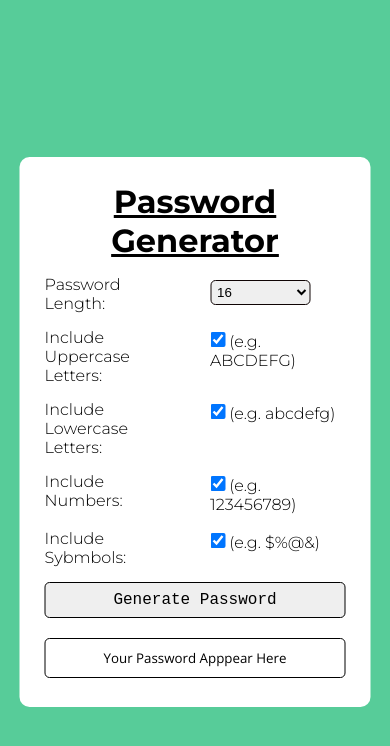
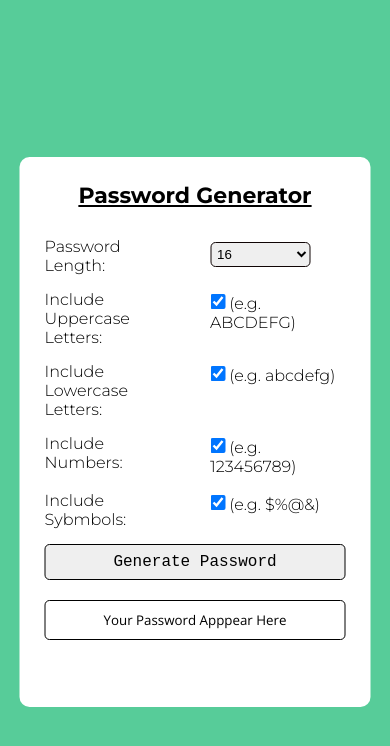
Before and after one commit to uday-kiran77/Random-password-Generator, a plain HTML site: page index.html in a window 390 px wide. Drawn offline with nearby package versions, Linux system fonts and the light colour scheme.

Commit message:
Update Style.css

```diff
--- a/style.css
+++ b/style.css
@@ -1,43 +1,4 @@
-/*
-.container{
-height: 200px;
-width: 90vw;
-max-width: 600px;
-background-color: #38A3A5;
 
-}
-#passwordHolder:disabled{
-    width: 90%;
-    margin-left:  5%;
-    height: 35px;
-    border-radius: 5px;
-    border: 1px solid black;
-    padding: 12px 10px;
-    font-size: 16px;
-    background-color: #fff;
-    color:black;
-}
-#copy{
-    position: absolute;
-    margin-left:-80px;
-    margin-top: 5px;
-    height: 25px;
-    padding: 0px 20px;
-    border-radius: 5px;
-    border: 1px solid black;
-
-}
-
-
-#generate{
-    margin-left: 5%;
-    width: 90%;
-    padding: 10px 0;
-    border: 1px solid black;
-    border-radius: 5px;
-    margin-top: 5px;
-    font-size: 18px;
-} */
 
 @import url('https://fonts.googleapis.com/css2?family=Montserrat:wght@300;700&display=swap');
 @import url('https://fonts.googleapis.com/css2?family=Open+Sans&display=swap');
@@ -179,4 +140,7 @@ body{
         width: 90%;
 
       }
+      h1{
+          font-size: 22px;
+      }
   }
```
